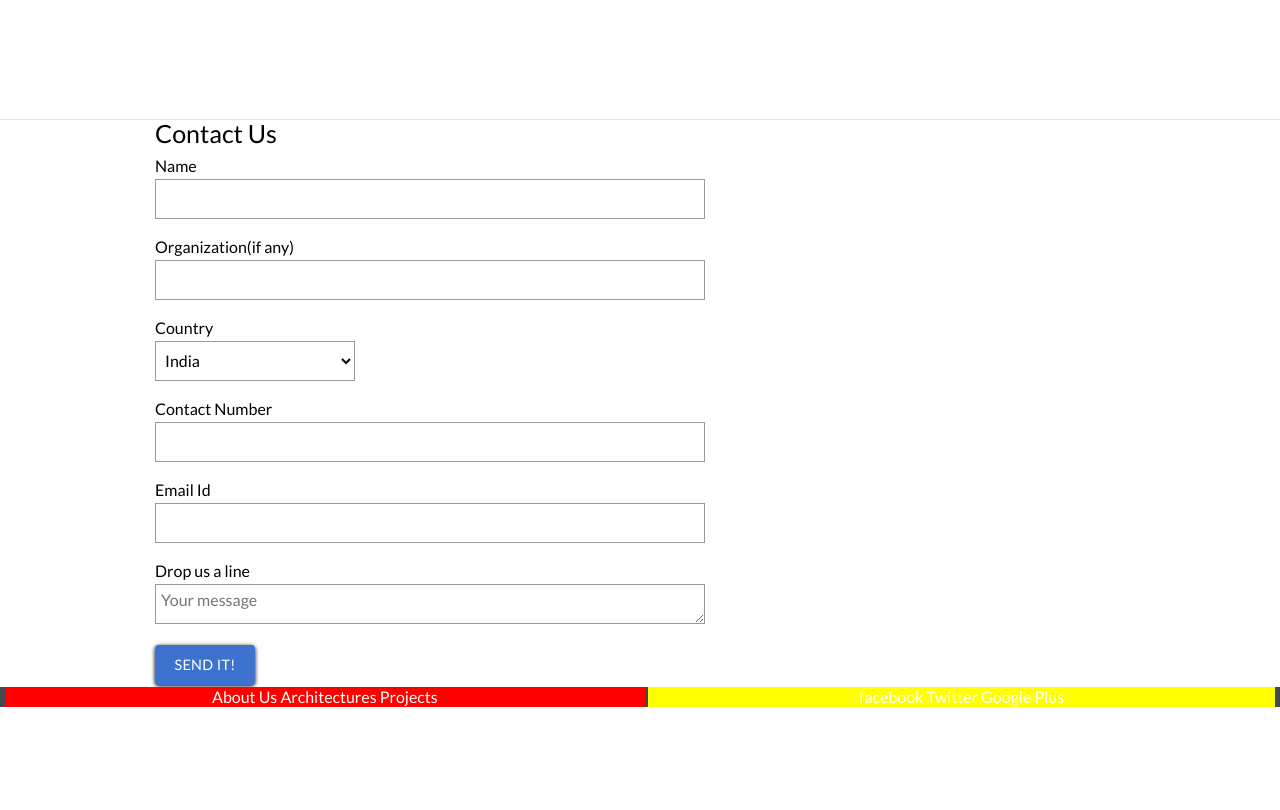
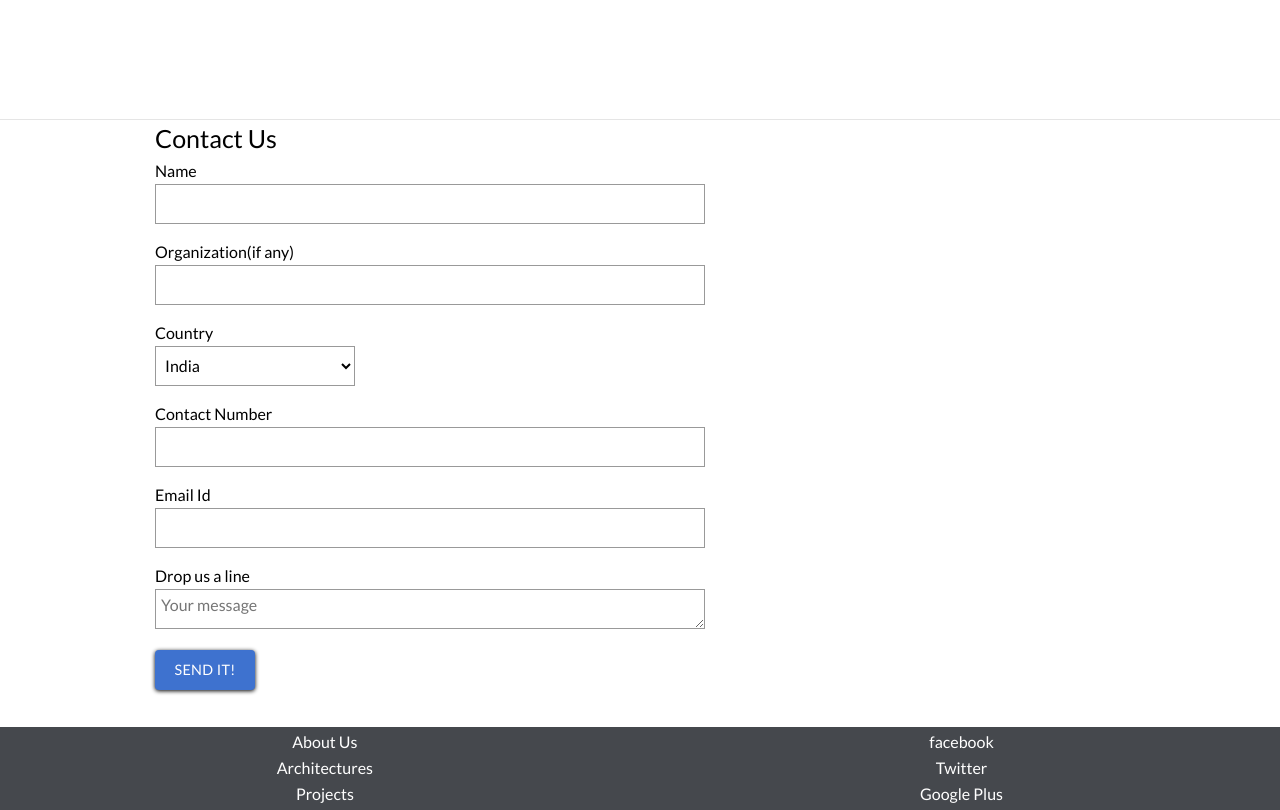
Before and after one commit to Ishank-dubey/pws, a website: page pws/index.html in a window 1280 px wide. Shown: the part 680-1490 px from the top of the page. Before the commit the page ends 1387 px from the top, so only its background shows below. Drawn offline with nearby package versions, Linux system fonts and the light colour scheme.

Commit message:
aws lambda

```diff
--- a/pws/index.html
+++ b/pws/index.html
@@ -147,15 +147,15 @@ Pritish Web Studio
 		</div>
 	</section>
 	<footer class='pwsFooter fontclass'>
-		<div style='background-color: red;width:50%;display:inline-block;'>
+		<div style='width:50%;display:inline-block;'>
 		<section class='footer-sec'>About Us</section>
 		<section class='footer-sec'>Architectures</section>
 		<section class='footer-sec'>Projects</section>
 		</div>
-		<div style='background-color: yellow;width:49%;display:inline-block;'>
-		<section class='footer-sec'>facebook</section>
-		<section class='footer-sec'>Twitter</section>
-		<section class='footer-sec'>Google Plus</section>
+		<div style='width:49%;display:inline-block;'>
+		<section class='footer-sec'><a class='footer-link' href='' target='_blank'>facebook</a></section>
+		<section class='footer-sec'><a class='footer-link' href='https://twitter.com/PritishWeb' target="_blank">Twitter</a></section>
+		<section class='footer-sec'><a class='footer-link' href='https://plus.google.com/u/1/101567794404514686483' target='_blank'>Google Plus</a></section>
 		</div>
 	</footer>
 
--- a/pws/resources/css/pwsmainstyle.css
+++ b/pws/resources/css/pwsmainstyle.css
@@ -96,6 +96,7 @@ input[type='submit'] {
 }
 .postMessegeStatus {
 	display: block;
+	height:35px;
 }
 .aboutusSection {
 	background-color: #fff;
@@ -105,6 +106,7 @@ input[type='submit'] {
 	background: #fff; /* Old browsers */
 }
 .pwsFooter {
+	padding-top:5px;
 	background: #45484d; /* Old browsers */
 }
 .footer-sec {
@@ -214,6 +216,23 @@ form fieldset:last-child {
 	line-height:100%;
 }
 
+.footer-sec {
+	display:block;
+	padding-bottom: 7px;
+}
+
+.footer-link {
+	text-decoration: none;
+	color: #fff;
+}
+
+.footer-link:hover {
+	text-decoration: underline;
+}
+
+form {
+	padding-top:5px;
+}
 @media screen and (min-width: 561px) {
 	#logo-main {
 	     width:400px;
--- a/pws/resources/js/script.js
+++ b/pws/resources/js/script.js
@@ -55,17 +55,19 @@
 				  data: JSON.stringify(body),
 				  success: function(result) {
 				    	$('.postMessegeStatus').text('Thank you! We will be in touch with you shortly');
+				    	$('#contact-form').trigger("reset");
 				    },
 				  error : function (error){
 					  $('.postMessegeStatus').text('Some Problem occured');
+					  $(event.target).find('input.btn').val('Not sent!');
 				  }
 				});
-			$(event.target).find('input.btn').val('Sent!');
+
 
 		}
 
 
-		$("a").on('click', function (event){
+		$("a[href='#contactUsSection']").on('click', function (event){
 			event.preventDefault();
 			scrollFunction(this.hash);
 
```
Also changed, not shown: contactus.js (+6 -3 lines).
